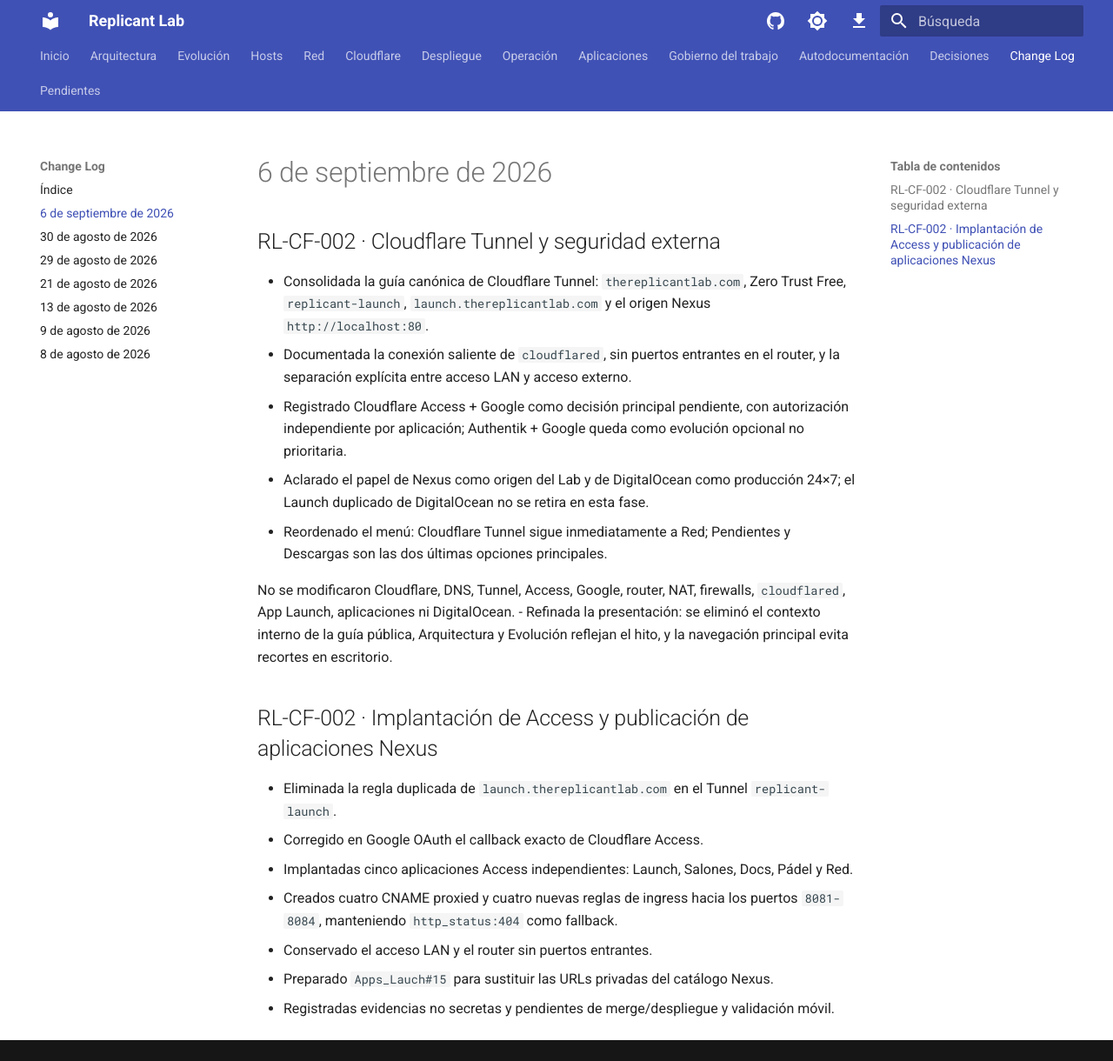
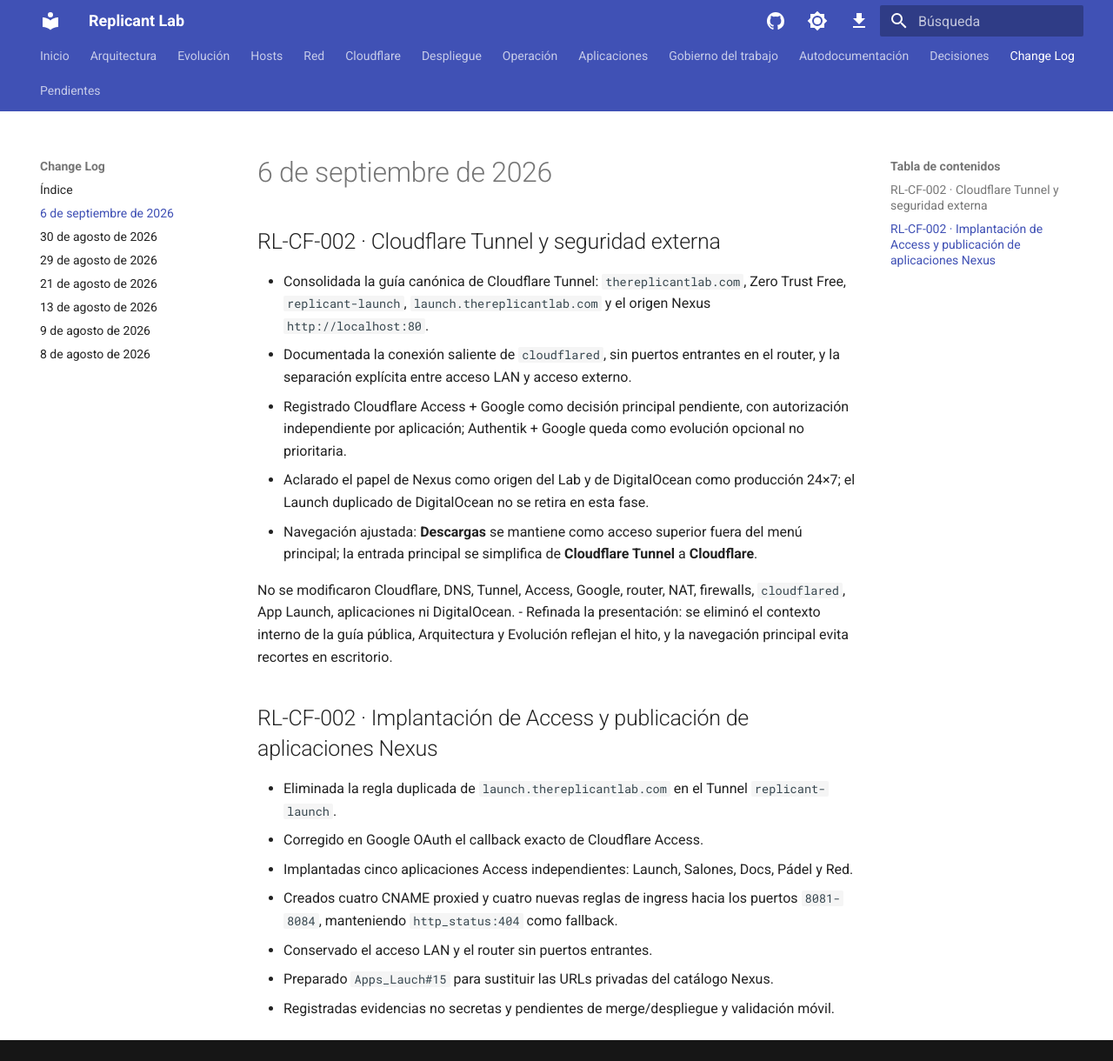
Before and after one commit to ratienza/infra-replicant-lab, an MkDocs documentation site: the page built from docs/cambios/2026-09-06.md, in a window 1280 px wide and 1220 px high. Shown: the whole window at 87% size. Built offline with MkDocs 1.6.1 and Material for MkDocs 9.7.7, drawn with Linux system fonts in a browser that asks for light colours; a script that is not in the unit is left out.

Commit message:
docs: correct downloads navigation record

```diff
--- a/docs/cambios/2026-09-06.md
+++ b/docs/cambios/2026-09-06.md
@@ -6,7 +6,7 @@
 - Documentada la conexión saliente de `cloudflared`, sin puertos entrantes en el router, y la separación explícita entre acceso LAN y acceso externo.
 - Registrado Cloudflare Access + Google como decisión principal pendiente, con autorización independiente por aplicación; Authentik + Google queda como evolución opcional no prioritaria.
 - Aclarado el papel de Nexus como origen del Lab y de DigitalOcean como producción 24×7; el Launch duplicado de DigitalOcean no se retira en esta fase.
-- Reordenado el menú: Cloudflare Tunnel sigue inmediatamente a Red; Pendientes y Descargas son las dos últimas opciones principales.
+- Navegación ajustada: **Descargas** se mantiene como acceso superior fuera del menú principal; la entrada principal se simplifica de **Cloudflare Tunnel** a **Cloudflare**.
 
 No se modificaron Cloudflare, DNS, Tunnel, Access, Google, router, NAT, firewalls, `cloudflared`, App Launch, aplicaciones ni DigitalOcean.
 - Refinada la presentación: se eliminó el contexto interno de la guía pública, Arquitectura y Evolución reflejan el hito, y la navegación principal evita recortes en escritorio.
```
